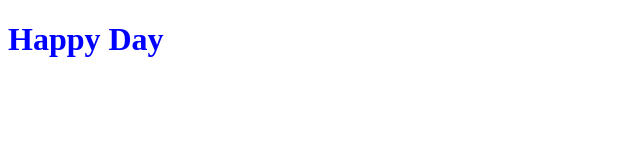
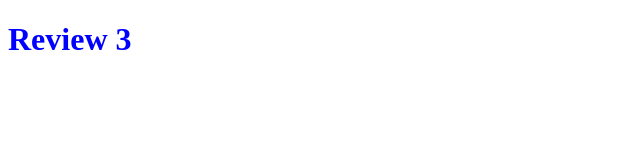
Before and after one commit to JerrodBolton/Practice, a plain HTML site: page index.html in a window 1280 px wide. Shown: the whole page, without its empty margins (0-640 px from the left). Drawn offline with Linux system fonts and the light colour scheme.

Commit message:
add make

```diff
--- a/index.html
+++ b/index.html
@@ -8,7 +8,7 @@
     <link rel="stylesheet" href="style.css">
 </head>
 <body>
- <h1> Happy Day </h1>
+ <h1> Review 3 </h1>
 
 
 
```
